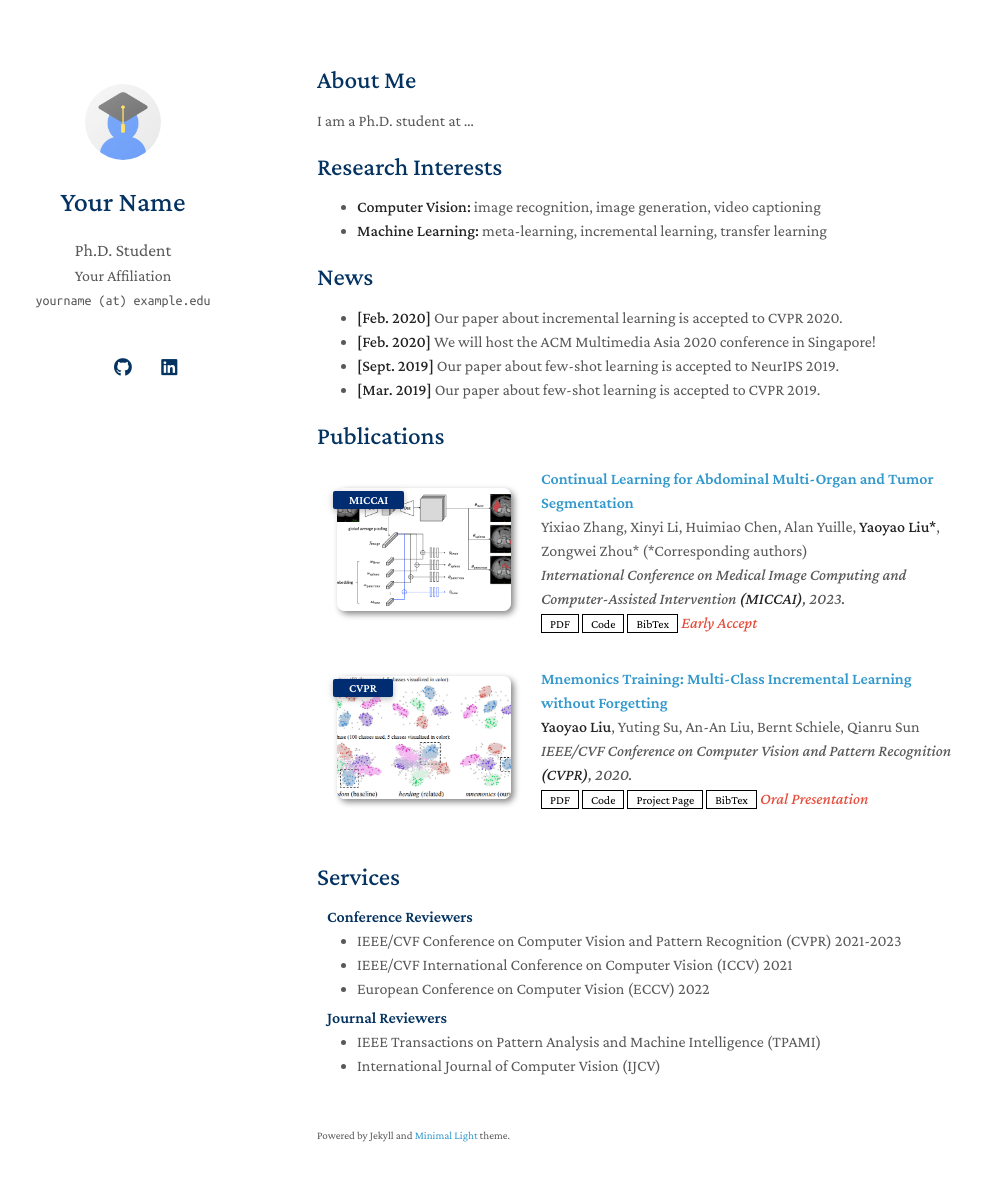
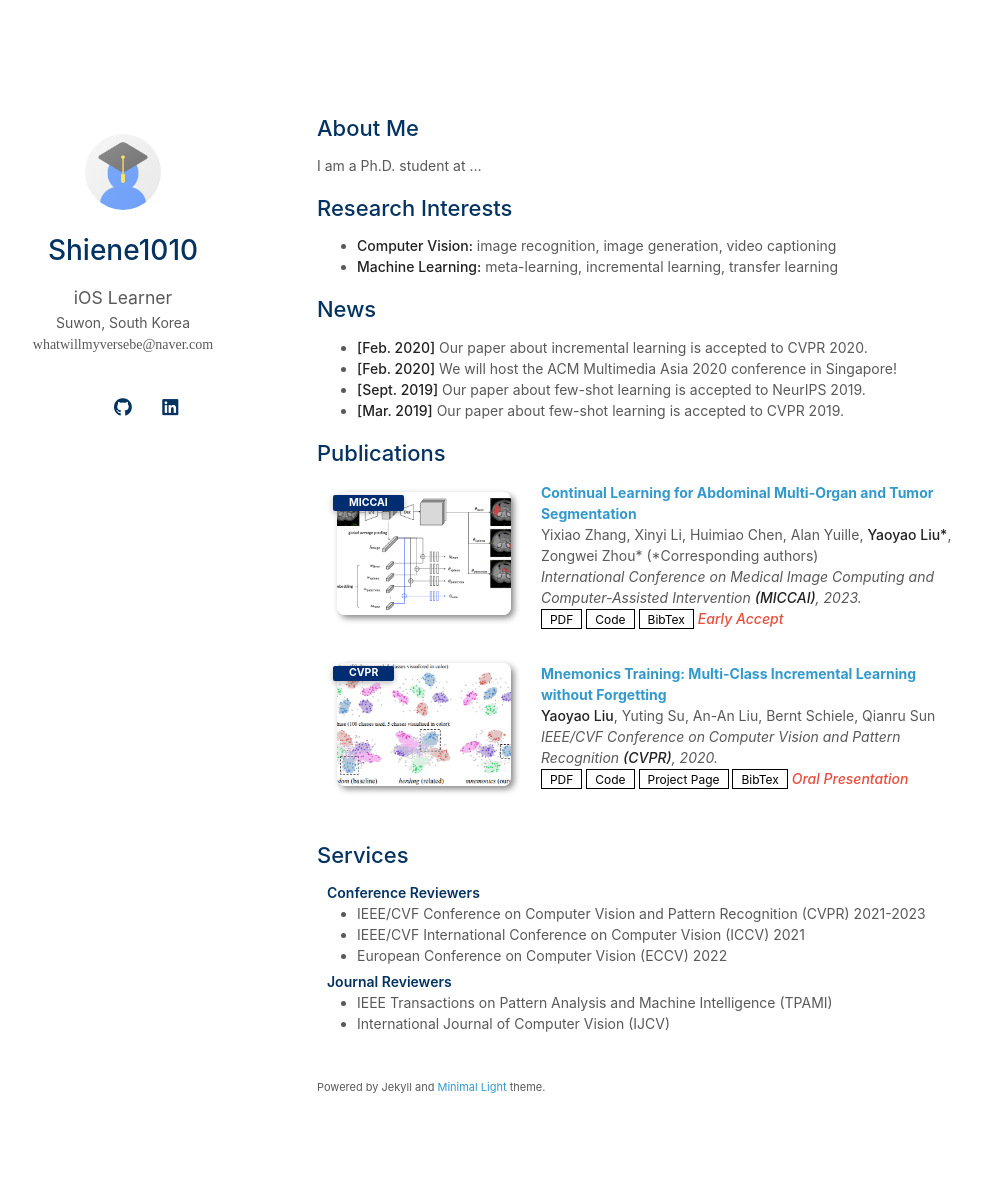
Before and after one commit to Shiene1010/minimal-light, a Jekyll site: the page built from index.md, in a window 1280 px wide and 1216 px high. Shown: the top 1181 px of the window, without its empty margins (153-1135 px from the left). Built offline with Jekyll 4.4.1, drawn with Linux system fonts in a browser that asks for light colours; a style sheet for code colours, icons or effects is not loaded; our own code applies the rules of GitHub Pages for plain Markdown files.

Commit message:
feat: Personalize site configuration with user details, updated project description, and theme settings.

```diff
--- a/_config.yml
+++ b/_config.yml
@@ -1,20 +1,20 @@
 # Basic Information
-title: Your Name
-position: Ph.D. Student
-affiliation: Your Affiliation
-email: yourname (at) example.edu
+title: Shiene1010
+position: iOS Learner
+affiliation: Suwon, South Korea
+email: whatwillmyversebe@naver.com
 
 # Search Engine Optimization (SEO)
 # The following information is used to improve the website traffic from search engines, e.g., Google.
-keywords: minimal light
-description: The Minimal Light is a simple and elegant jekyll theme for academic personal homepage.
+keywords: Jekyll, Antigravity, GitHub Pages, iOS Learner
+description: The Minimal Light is forked for testing homepage.
 canonical: https://minimal-light-theme.yliu.me/
 
 # Links
 # If you don't need one of them, you may delete the corresponding line.
 google_scholar: https://scholar.google.com/
 cv_link: assets/files/curriculum_vitae.pdf
-github_link: https://github.com/
+github_link: https://github.com/shiene1010
 linkedin: https://www.linkedin.com/
 twitter: https://twitter.com/
 
@@ -30,15 +30,15 @@ enable_footnote: true
 
 # Auto Dark Mode
 # You may use the option to disable the automatic dark theme
-auto_dark_mode: true
+auto_dark_mode: false
 
 # Font
 # You can use this option to choose between Serif or Sans Serif fonts.
-font: "Serif" # or "Sans Serif"
+font: "Sans Serif" # or "Serif"
 
 # Google Analytics ID
 # Please remove this if you don't use Google Analytics
-google_analytics: UA-111540567-4
+# google_analytics: UA-111540567-4
 
 # Use this project as a remote theme for GitHub Pages
 # See the guide here: https://docs.github.com/en/pages/setting-up-a-github-pages-site-with-jekyll/adding-a-theme-to-your-github-pages-site-using-jekyll
```
